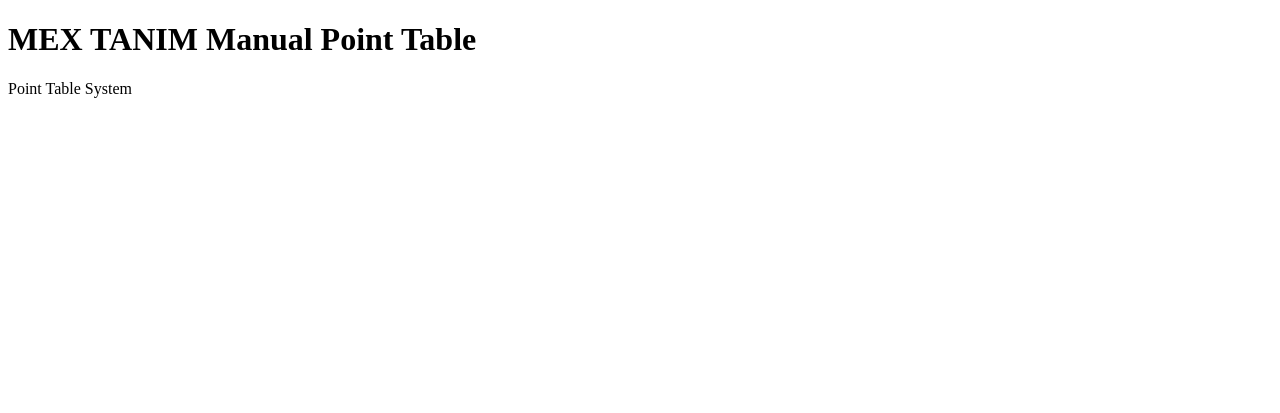
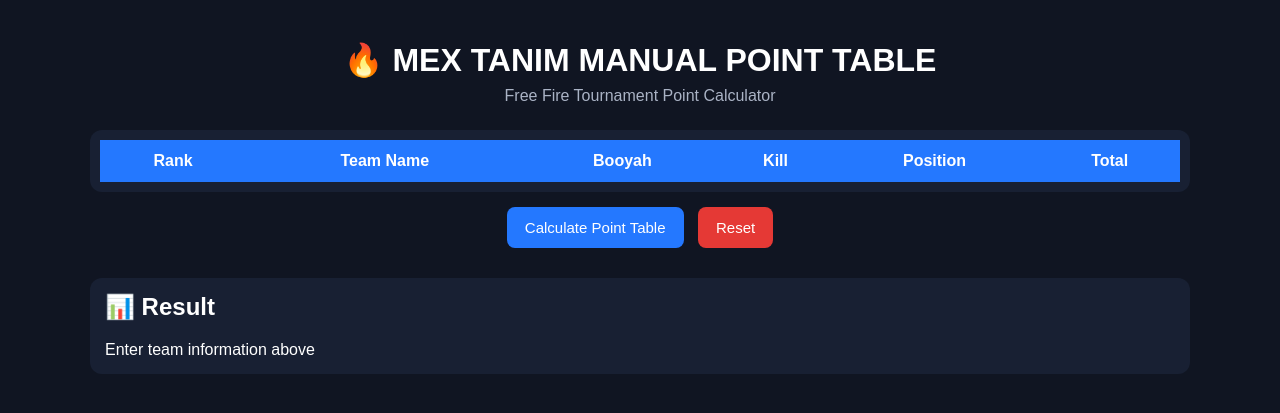
Before and after one commit to imakaza10-hue/MEX-TANIM-MANUAL-POINT-TABLE, a Flask app: page / in a window 1280 px wide. Shown: the top 413 px of the page. Run offline with Flask 3, Linux system fonts and the light colour scheme; lists and menus that the app fills with data are empty.

Commit message:
Update index.html

```diff
--- a/templates/index.html
+++ b/templates/index.html
@@ -1,12 +1,148 @@
 <!DOCTYPE html>
-<html>
+<html lang="en">
 <head>
     <meta charset="UTF-8">
     <meta name="viewport" content="width=device-width, initial-scale=1.0">
     <title>MEX TANIM Manual Point Table</title>
+
+    <style>
+        * {
+            box-sizing: border-box;
+        }
+
+        body {
+            margin: 0;
+            padding: 20px;
+            font-family: Arial, sans-serif;
+            background: #101522;
+            color: white;
+        }
+
+        .container {
+            max-width: 1100px;
+            margin: auto;
+        }
+
+        h1 {
+            text-align: center;
+            margin-bottom: 8px;
+        }
+
+        .subtitle {
+            text-align: center;
+            color: #aab3c5;
+            margin-bottom: 25px;
+        }
+
+        .table-box {
+            overflow-x: auto;
+            background: #182033;
+            border-radius: 12px;
+            padding: 10px;
+        }
+
+        table {
+            width: 100%;
+            min-width: 750px;
+            border-collapse: collapse;
+        }
+
+        th {
+            background: #2478ff;
+            padding: 12px 8px;
+        }
+
+        td {
+            padding: 8px;
+            text-align: center;
+            border-bottom: 1px solid #30394d;
+        }
+
+        input {
+            width: 100%;
+            padding: 10px;
+            border: 1px solid #3b465d;
+            border-radius: 6px;
+            background: #0f1522;
+            color: white;
+            text-align: center;
+        }
+
+        .team {
+            min-width: 180px;
+            text-align: left;
+        }
+
+        .total {
+            font-weight: bold;
+            font-size: 18px;
+        }
+
+        button {
+            border: 0;
+            border-radius: 8px;
+            padding: 12px 18px;
+            margin: 15px 5px 5px;
+            color: white;
+            background: #2478ff;
+            font-size: 15px;
+            cursor: pointer;
+        }
+
+        button:hover {
+            opacity: 0.9;
+        }
+
+        .danger {
+            background: #e53935;
+        }
+
+        .result {
+            margin-top: 25px;
+            background: #182033;
+            padding: 15px;
+            border-radius: 12px;
+        }
+
+        .result h2 {
+            margin-top: 0;
+        }
+    </style>
 </head>
+
 <body>
-    <h1>MEX TANIM Manual Point Table</h1>
-    <p>Point Table System</p>
-</body>
-</html>
+
+<div class="container">
+
+    <h1>🔥 MEX TANIM MANUAL POINT TABLE</h1>
+    <div class="subtitle">Free Fire Tournament Point Calculator</div>
+
+    <div class="table-box">
+
+        <table id="pointTable">
+
+            <thead>
+                <tr>
+                    <th>Rank</th>
+                    <th>Team Name</th>
+                    <th>Booyah</th>
+                    <th>Kill</th>
+                    <th>Position</th>
+                    <th>Total</th>
+                </tr>
+            </thead>
+
+            <tbody id="tableBody"></tbody>
+
+        </table>
+
+    </div>
+
+    <div style="text-align:center;">
+        <button onclick="calculate()">Calculate Point Table</button>
+        <button class="danger" onclick="resetTable()">Reset</button>
+    </div>
+
+    <div class="result">
+        <h2>📊 Result</h2>
+        <div id="resultText">Enter team information above
```
